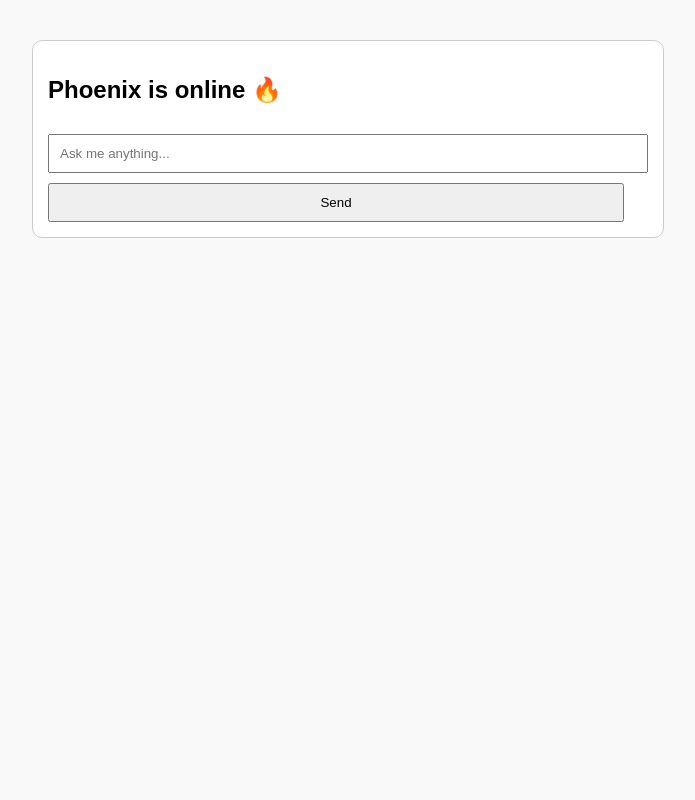
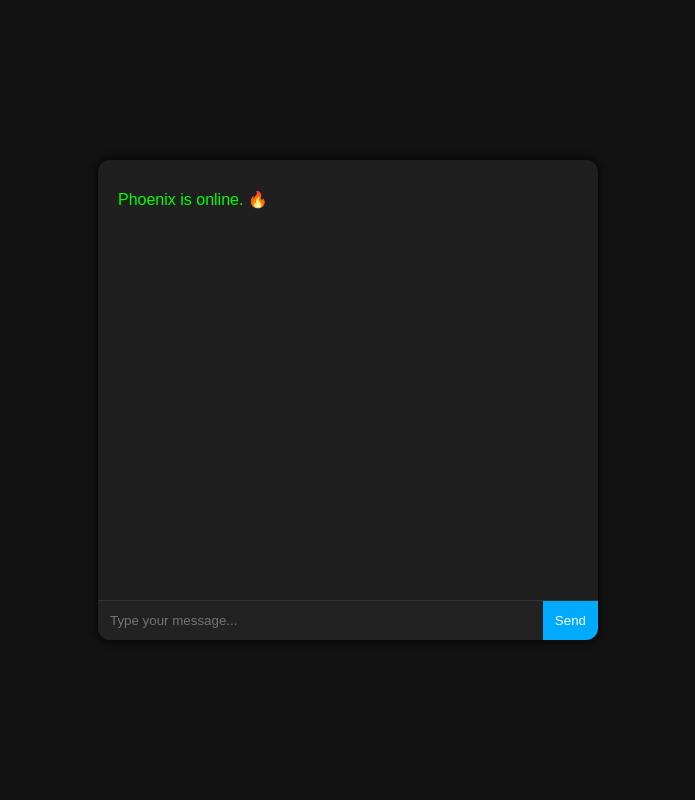
Before and after one commit to phoenix-chatbot/phoenix-chatbot, a Flask app: template templates/index.html in a window 1280 px wide. Shown: the whole page, without its empty margins (292-987 px from the left). Run offline with Flask 3, Linux system fonts and the light colour scheme; the template is opened without the code that fills it, so the values that code supplies are empty.

Commit message:
Add styled chat UI

```diff
--- a/app.py
+++ b/app.py
@@ -1,53 +1,17 @@
-from flask import Flask, request, jsonify, render_template_string
+from flask import Flask, render_template, request, jsonify
 
 app = Flask(__name__)
 
 @app.route("/")
-def index():
-    return render_template_string("""
-    <!DOCTYPE html>
-    <html>
-    <head>
-        <title>Phoenix Chatbot</title>
-        <style>
-            body { font-family: Arial; max-width: 600px; margin: auto; padding: 30px; background: #f4f4f4; }
-            #chatbox { border: 1px solid #ccc; padding: 10px; height: 300px; overflow-y: scroll; background: white; }
-            .msg { margin: 10px 0; }
-            .user { color: blue; }
-            .bot { color: green; }
-        </style>
-        <script>
-            async function sendMessage() {
-                const userInput = document.getElementById("userInput").value;
-                const chatbox = document.getElementById("chatbox");
-                chatbox.innerHTML += '<div class="msg user"><b>You:</b> ' + userInput + '</div>';
-                document.getElementById("userInput").value = "";
-                const res = await fetch("/chat", {
-                    method: "POST",
-                    headers: { "Content-Type": "application/json" },
-                    body: JSON.stringify({ message: userInput })
-                });
-                const data = await res.json();
-                chatbox.innerHTML += '<div class="msg bot"><b>Phoenix:</b> ' + data.reply + '</div>';
-                chatbox.scrollTop = chatbox.scrollHeight;
-            }
-        </script>
-    </head>
-    <body>
-        <h2>Phoenix Chatbot</h2>
-        <div id="chatbox"></div>
-        <input type="text" id="userInput" placeholder="Type your message..." onkeydown="if(event.key==='Enter') sendMessage()"/>
-        <button onclick="sendMessage()">Send</button>
-    </body>
-    </html>
-    """)
+def home():
+    return render_template("index.html")
 
 @app.route("/chat", methods=["POST"])
 def chat():
-    user_message = request.json.get("message")
-    # 🧠 Replace this with your real logic later
-    reply = f"You said: {user_message}"
-    return jsonify({"reply": reply})
+    user_input = request.json["message"]
+    # Placeholder response logic — you can upgrade this later
+    response = f"Phoenix: You said '{user_input}'"
+    return jsonify({"reply": response})
 
 if __name__ == "__main__":
-    app.run(host="0.0.0.0", port=10000)
+    app.run(host='0.0.0.0', port=10000)
--- a/templates/index.html
+++ b/templates/index.html
@@ -1,48 +1,75 @@
 <!DOCTYPE html>
-<html lang="en">
+<html>
 <head>
-    <meta charset="UTF-8">
     <title>Phoenix Chatbot</title>
     <meta name="google-adsense-account" content="ca-pub-5149547050862927">
-    <script async src="https://pagead2.googlesyndication.com/pagead/js/adsbygoogle.js?client=ca-pub-5149547050862927"
-        crossorigin="anonymous"></script>
     <style>
         body {
             font-family: Arial, sans-serif;
-            margin: 40px;
-            background-color: #f9f9f9;
+            background: #121212;
+            color: white;
+            display: flex;
+            justify-content: center;
+            align-items: center;
+            height: 100vh;
+            margin: 0;
         }
-        #chat-box {
+        .chat-container {
             width: 100%;
-            max-width: 600px;
-            margin: auto;
-            border: 1px solid #ccc;
-            padding: 15px;
-            background: #fff;
-            border-radius: 10px;
+            max-width: 500px;
+            background: #1f1f1f;
+            border-radius: 12px;
+            box-shadow: 0 0 10px #000;
+            overflow: hidden;
+        }
+        .chat-box {
+            padding: 20px;
+            height: 400px;
+            overflow-y: auto;
         }
         .message {
-            margin-bottom: 10px;
+            margin: 10px 0;
         }
         .user {
-            color: blue;
+            text-align: right;
+            color: #0af;
         }
         .bot {
-            color: green;
+            text-align: left;
+            color: #0f0;
         }
-        input, button {
-            padding: 10px;
-            margin-top: 10px;
-            width: calc(100% - 24px);
+        .input-area {
+            display: flex;
+            border-top: 1px solid #333;
+        }
+        input {
+            flex: 1;
+            padding: 12px;
+            border: none;
+            background: #222;
+            color: white;
+        }
+        button {
+            padding: 12px;
+            background: #0af;
+            color: white;
+            border: none;
+            cursor: pointer;
+        }
+        button:hover {
+            background: #08c;
         }
     </style>
 </head>
 <body>
-    <div id="chat-box">
-        <h2>Phoenix is online 🔥</h2>
-        <div id="messages"></div>
-        <input type="text" id="user-input" placeholder="Ask me anything...">
-        <button onclick="sendMessage()">Send</button>
+    <div class="chat-container">
+        <div class="chat-box" id="chat-box">
+            <div class="message bot">Phoenix is online. 🔥</div>
+        </div>
+        <div class="input-area">
+            <input type="text" id="user-input" placeholder="Type your message...">
+            <button onclick="sendMessage()">Send</button>
+        </div>
     </div>
 
     <script>
@@ -51,22 +78,27 @@
             const message = input.value;
             if (!message) return;
 
-            const messagesDiv = document.getElementById("messages");
-            messagesDiv.innerHTML += `<div class="message user"><strong>You:</strong> ${message}</div>`;
+            appendMessage("user", message);
             input.value = "";
 
             fetch("/chat", {
                 method: "POST",
-                headers: {
-                    "Content-Type": "application/json"
-                },
-                body: JSON.stringify({ message })
+                headers: { "Content-Type": "application/json" },
+                body: JSON.stringify({ message: message })
             })
-            .then(response => response.json())
+            .then(res => res.json())
             .then(data => {
-                messagesDiv.innerHTML += `<div class="message bot"><strong>Phoenix:</strong> ${data.response}</div>`;
-                messagesDiv.scrollTop = messagesDiv.scrollHeight;
+                appendMessage("bot", data.reply);
             });
+        }
+
+        function appendMessage(sender, text) {
+            const chatBox = document.getElementById("chat-box");
+            const msg = document.createElement("div");
+            msg.className = `message ${sender}`;
+            msg.textContent = text;
+            chatBox.appendChild(msg);
+            chatBox.scrollTop = chatBox.scrollHeight;
         }
     </script>
 </body>
```
